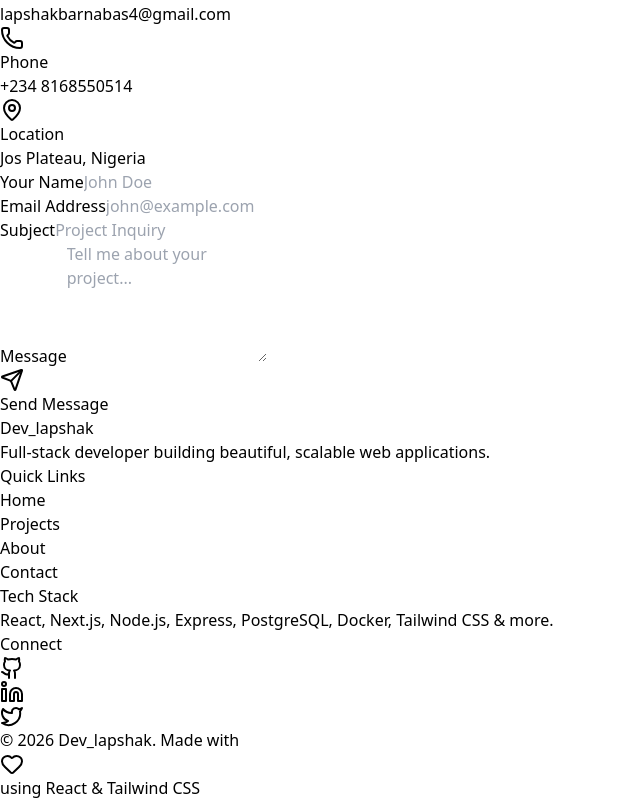
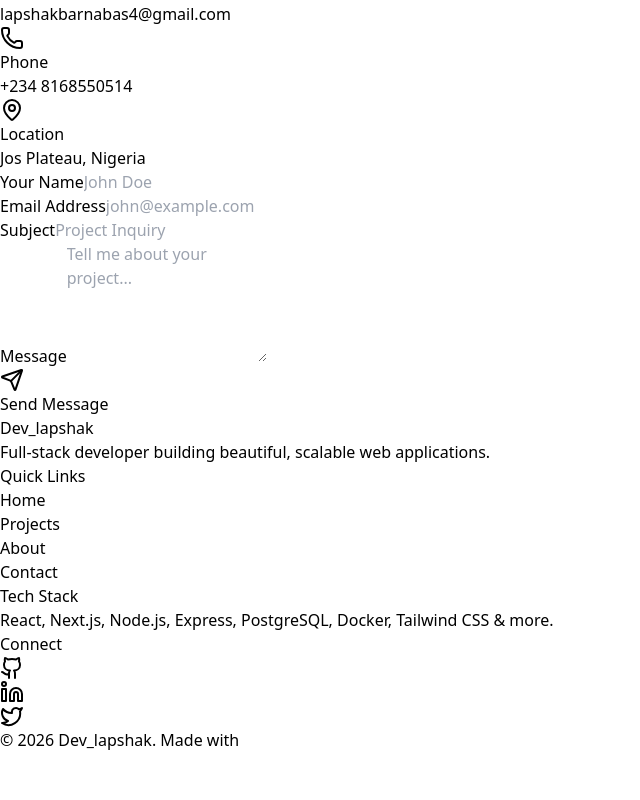
Before and after one commit to primexk5/Dev_lapshak, a React (Vite) app: page / in a window 1280 px wide. Shown: the part 4940-5740 px from the top of the page, without its empty margins (0-640 px from the left). After the commit the page ends 5692 px from the top, so only its background shows below. Built offline with nearby package versions, Linux system fonts and the light colour scheme.

Commit message:
chore: its nice

```diff
--- a/src/molecules/Footer.jsx
+++ b/src/molecules/Footer.jsx
@@ -1,5 +1,5 @@
 import React from 'react'
-import { Github, Linkedin, Twitter, Mail, Heart } from 'lucide-react'
+import { Github, Linkedin, Twitter, Mail,  } from 'lucide-react'
 import { SiDocker, SiGithub } from 'react-icons/si'
 
 const Footer = () => {
@@ -84,8 +84,6 @@ const Footer = () => {
           <div className='flex flex-col md:flex-row justify-between items-center gap-4'>
             <p className='text-sm text-gray-500 flex items-center gap-1'>
               © {currentYear} Dev_lapshak. Made with
-              <Heart className='w-4 h-4 text-red-500' />
-              using React & Tailwind CSS
             </p>
           </div>
         </div>
```
